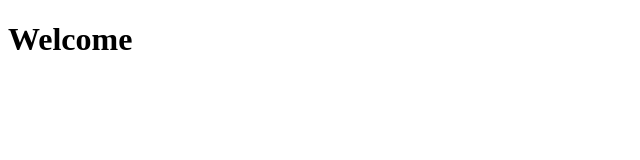
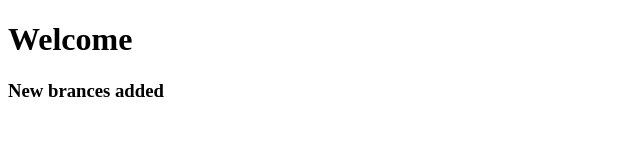
Before and after one commit to kamrul64577/first, a plain HTML site: page index.html in a window 1280 px wide. Shown: the whole page, without its empty margins (0-640 px from the left). Drawn offline with Linux system fonts and the light colour scheme.

Commit message:
new branch added

```diff
--- a/index.html
+++ b/index.html
@@ -8,5 +8,6 @@
 </head>
 <body>
     <h1>Welcome</h1>
+    <h3>New brances added</h3>
 </body>
 </html>
```
